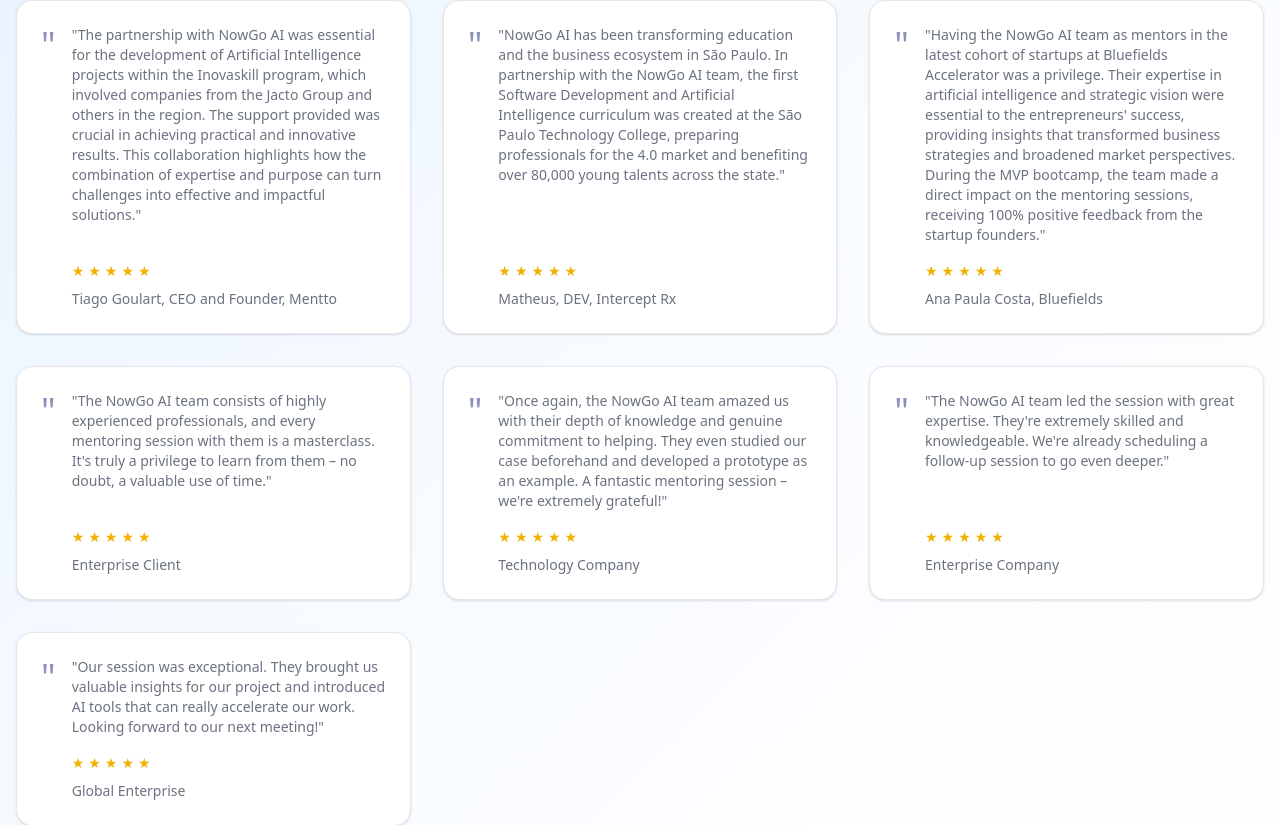
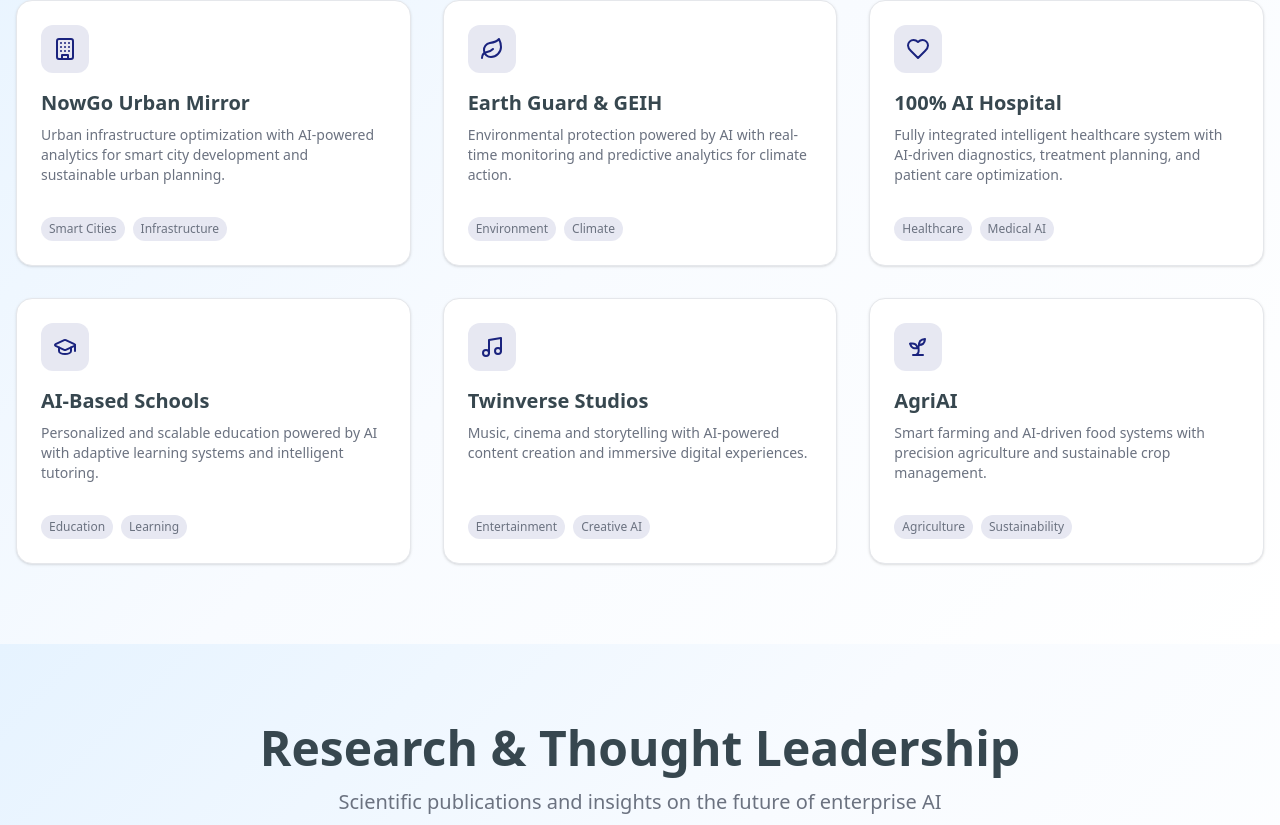
Before and after one commit to Helioguilhermediassilva/nowgo-ai-website, a React (Vite) app: page / in a window 1280 px wide. Shown: the part 1798-2623 px from the top of the page. Built offline with nearby package versions, Linux system fonts and the light colour scheme.

Commit message:
Restaurar projetos da seção Innovation Projects - NowGo Urban Mirror, Earth Guard & GEIH, 100% AI Hospital, AI-Based Schools, Twinverse Studios, AgriAI

```diff
--- a/src/App.jsx
+++ b/src/App.jsx
@@ -6,7 +6,7 @@
 import { Input } from '@/components/ui/input.jsx'
 import { Textarea } from '@/components/ui/textarea.jsx'
 import { Label } from '@/components/ui/label.jsx'
-import { Globe, Zap, Building, Users, Award, ArrowRight, Download, Mail, Phone, MapPin, ExternalLink, FileText, CheckCircle, X } from 'lucide-react'
+import { Globe, Zap, Building, Users, Award, ArrowRight, Download, Mail, Phone, MapPin, ExternalLink, FileText, CheckCircle, X, Leaf, Heart, GraduationCap, Music, Sprout } from 'lucide-react'
 import './App.css'
 
 function App() {
@@ -925,98 +925,81 @@
           </div>
 
           <div className="grid grid-cols-1 md:grid-cols-2 lg:grid-cols-3 gap-8">
-            {/* Tiago Goulart - Primeiro */}
             <Card className="p-6 hover:shadow-lg transition-shadow h-full">
               <CardContent className="p-0 h-full flex flex-col">
-                <div className="flex items-start gap-4 h-full">
-                  <div className="text-4xl text-primary opacity-50">"</div>
-                  <div className="flex flex-col h-full">
-                    <p className="text-sm text-muted-foreground mb-4 flex-grow">
-                      "The partnership with NowGo AI was essential for the development of Artificial Intelligence projects within the
-                      Inovaskill program, which involved companies from the Jacto Group and others in the region. The support provided
-                      was crucial in achieving practical and innovative results. This collaboration highlights how the combination of
-                      expertise and purpose can turn challenges into effective and impactful solutions."
-                    </p>
+                <div className="mb-4">
+                  <div className="w-12 h-12 bg-primary/10 rounded-lg flex items-center justify-center mb-4">
+                    <Building className="h-6 w-6 text-primary" />
+                  </div>
+                  <h3 className="text-xl font-semibold mb-2">NowGo Urban Mirror</h3>
+                  <p className="text-sm text-muted-foreground mb-4">
+                    Urban infrastructure optimization with AI-powered analytics for smart city development and sustainable urban planning.
+                  </p>
+                </div>
                 <div className="mt-auto">
-                      <div className="flex items-center gap-1 text-yellow-500">
-                        {[...Array(5)].map((_, i) => (
-                          <span key={i} className="text-sm">★</span>
-                        ))}
-                      </div>
-                      <p className="text-sm text-muted-foreground mt-2">Tiago Goulart, CEO and Founder, Mentto</p>
-                    </div>
+                  <div className="flex items-center gap-2 text-sm text-muted-foreground">
+                    <span className="px-2 py-1 bg-primary/10 rounded-full text-xs">Smart Cities</span>
+                    <span className="px-2 py-1 bg-primary/10 rounded-full text-xs">Infrastructure</span>
                   </div>
                 </div>
               </CardContent>
             </Card>
 
-            {/* Matheus - Segundo */}
             <Card className="p-6 hover:shadow-lg transition-shadow h-full">
               <CardContent className="p-0 h-full flex flex-col">
-                <div className="flex items-start gap-4 h-full">
-                  <div className="text-4xl text-primary opacity-50">"</div>
-                  <div className="flex flex-col h-full">
-                    <p className="text-sm text-muted-foreground mb-4 flex-grow">
-                      "NowGo AI has been transforming education and the business ecosystem in São Paulo. In partnership with the NowGo AI team,
-                      the first Software Development and Artificial Intelligence curriculum was created at the São Paulo Technology College,
-                      preparing professionals for the 4.0 market and benefiting over 80,000 young talents across the state."
-                    </p>
+                <div className="mb-4">
+                  <div className="w-12 h-12 bg-primary/10 rounded-lg flex items-center justify-center mb-4">
+                    <Leaf className="h-6 w-6 text-primary" />
+                  </div>
+                  <h3 className="text-xl font-semibold mb-2">Earth Guard & GEIH</h3>
+                  <p className="text-sm text-muted-foreground mb-4">
+                    Environmental protection powered by AI with real-time monitoring and predictive analytics for climate action.
+                  </p>
+                </div>
                 <div className="mt-auto">
-                      <div className="flex items-center gap-1 text-yellow-500">
-                        {[...Array(5)].map((_, i) => (
-                          <span key={i} className="text-sm">★</span>
-                        ))}
-                      </div>
-                      <p className="text-sm text-muted-foreground mt-2">Matheus, DEV, Intercept Rx</p>
-                    </div>
+                  <div className="flex items-center gap-2 text-sm text-muted-foreground">
+                    <span className="px-2 py-1 bg-primary/10 rounded-full text-xs">Environment</span>
+                    <span className="px-2 py-1 bg-primary/10 rounded-full text-xs">Climate</span>
                   </div>
                 </div>
               </CardContent>
             </Card>
 
-            {/* Ana Paula Costa - Terceiro */}
             <Card className="p-6 hover:shadow-lg transition-shadow h-full">
               <CardContent className="p-0 h-full flex flex-col">
-                <div className="flex items-start gap-4 h-full">
-                  <div className="text-4xl text-primary opacity-50">"</div>
-                  <div className="flex flex-col h-full">
-                    <p className="text-sm text-muted-foreground mb-4 flex-grow">
-                      "Having the NowGo AI team as mentors in the latest cohort of startups at Bluefields Accelerator was a privilege.
-                      Their expertise in artificial intelligence and strategic vision were essential to the entrepreneurs' success, providing
-                      insights that transformed business strategies and broadened market perspectives. During the MVP bootcamp, the team made
-                      a direct impact on the mentoring sessions, receiving 100% positive feedback from the startup founders."
-                    </p>
+                <div className="mb-4">
+                  <div className="w-12 h-12 bg-primary/10 rounded-lg flex items-center justify-center mb-4">
+                    <Heart className="h-6 w-6 text-primary" />
+                  </div>
+                  <h3 className="text-xl font-semibold mb-2">100% AI Hospital</h3>
+                  <p className="text-sm text-muted-foreground mb-4">
+                    Fully integrated intelligent healthcare system with AI-driven diagnostics, treatment planning, and patient care optimization.
+                  </p>
+                </div>
                 <div className="mt-auto">
-                      <div className="flex items-center gap-1 text-yellow-500">
-                        {[...Array(5)].map((_, i) => (
-                          <span key={i} className="text-sm">★</span>
-                        ))}
-                      </div>
-                      <p className="text-sm text-muted-foreground mt-2">Ana Paula Costa, Bluefields</p>
-                    </div>
+                  <div className="flex items-center gap-2 text-sm text-muted-foreground">
+                    <span className="px-2 py-1 bg-primary/10 rounded-full text-xs">Healthcare</span>
+                    <span className="px-2 py-1 bg-primary/10 rounded-full text-xs">Medical AI</span>
                   </div>
                 </div>
               </CardContent>
             </Card>
 
-            {/* Demais depoimentos */}
             <Card className="p-6 hover:shadow-lg transition-shadow h-full">
               <CardContent className="p-0 h-full flex flex-col">
-                <div className="flex items-start gap-4 h-full">
-                  <div className="text-4xl text-primary opacity-50">"</div>
-                  <div className="flex flex-col h-full">
-                    <p className="text-sm text-muted-foreground mb-4 flex-grow">
-                      "The NowGo AI team consists of highly experienced professionals, and every mentoring session with them is a masterclass.
-                      It's truly a privilege to learn from them – no doubt, a valuable use of time."
-                    </p>
+                <div className="mb-4">
+                  <div className="w-12 h-12 bg-primary/10 rounded-lg flex items-center justify-center mb-4">
+                    <GraduationCap className="h-6 w-6 text-primary" />
+                  </div>
+                  <h3 className="text-xl font-semibold mb-2">AI-Based Schools</h3>
+                  <p className="text-sm text-muted-foreground mb-4">
+                    Personalized and scalable education powered by AI with adaptive learning systems and intelligent tutoring.
+                  </p>
+                </div>
                 <div className="mt-auto">
-                      <div className="flex items-center gap-1 text-yellow-500">
-                        {[...Array(5)].map((_, i) => (
-                          <span key={i} className="text-sm">★</span>
-                        ))}
-                      </div>
-                      <p className="text-sm text-muted-foreground mt-2">Enterprise Client</p>
-                    </div>
+                  <div className="flex items-center gap-2 text-sm text-muted-foreground">
+                    <span className="px-2 py-1 bg-primary/10 rounded-full text-xs">Education</span>
+                    <span className="px-2 py-1 bg-primary/10 rounded-full text-xs">Learning</span>
                   </div>
                 </div>
               </CardContent>
@@ -1024,21 +1007,19 @@
 
             <Card className="p-6 hover:shadow-lg transition-shadow h-full">
               <CardContent className="p-0 h-full flex flex-col">
-                <div className="flex items-start gap-4 h-full">
-                  <div className="text-4xl text-primary opacity-50">"</div>
-                  <div className="flex flex-col h-full">
-                    <p className="text-sm text-muted-foreground mb-4 flex-grow">
-                      "Once again, the NowGo AI team amazed us with their depth of knowledge and genuine commitment to helping.
-                      They even studied our case beforehand and developed a prototype as an example. A fantastic mentoring session – we're extremely grateful!"
-                    </p>
+                <div className="mb-4">
+                  <div className="w-12 h-12 bg-primary/10 rounded-lg flex items-center justify-center mb-4">
+                    <Music className="h-6 w-6 text-primary" />
+                  </div>
+                  <h3 className="text-xl font-semibold mb-2">Twinverse Studios</h3>
+                  <p className="text-sm text-muted-foreground mb-4">
+                    Music, cinema and storytelling with AI-powered content creation and immersive digital experiences.
+                  </p>
+                </div>
                 <div className="mt-auto">
-                      <div className="flex items-center gap-1 text-yellow-500">
-                        {[...Array(5)].map((_, i) => (
-                          <span key={i} className="text-sm">★</span>
-                        ))}
-                      </div>
-                      <p className="text-sm text-muted-foreground mt-2">Technology Company</p>
-                    </div>
+                  <div className="flex items-center gap-2 text-sm text-muted-foreground">
+                    <span className="px-2 py-1 bg-primary/10 rounded-full text-xs">Entertainment</span>
+                    <span className="px-2 py-1 bg-primary/10 rounded-full text-xs">Creative AI</span>
                   </div>
                 </div>
               </CardContent>
@@ -1046,43 +1027,19 @@
 
             <Card className="p-6 hover:shadow-lg transition-shadow h-full">
               <CardContent className="p-0 h-full flex flex-col">
-                <div className="flex items-start gap-4 h-full">
-                  <div className="text-4xl text-primary opacity-50">"</div>
-                  <div className="flex flex-col h-full">
-                    <p className="text-sm text-muted-foreground mb-4 flex-grow">
-                      "The NowGo AI team led the session with great expertise. They're extremely skilled and knowledgeable.
-                      We're already scheduling a follow-up session to go even deeper."
-                    </p>
+                <div className="mb-4">
+                  <div className="w-12 h-12 bg-primary/10 rounded-lg flex items-center justify-center mb-4">
+                    <Sprout className="h-6 w-6 text-primary" />
+                  </div>
+                  <h3 className="text-xl font-semibold mb-2">AgriAI</h3>
+                  <p className="text-sm text-muted-foreground mb-4">
+                    Smart farming and AI-driven food systems with precision agriculture and sustainable crop management.
+                  </p>
+                </div>
                 <div className="mt-auto">
-                      <div className="flex items-center gap-1 text-yellow-500">
-                        {[...Array(5)].map((_, i) => (
-                          <span key={i} className="text-sm">★</span>
-                        ))}
-                      </div>
-                      <p className="text-sm text-muted-foreground mt-2">Enterprise Company</p>
-                    </div>
-                  </div>
-                </div>
-              </CardContent>
-            </Card>
-
-            <Card className="p-6 hover:shadow-lg transition-shadow h-full">
-              <CardContent className="p-0 h-full flex flex-col">
-                <div className="flex items-start gap-4 h-full">
-                  <div className="text-4xl text-primary opacity-50">"</div>
-                  <div className="flex flex-col h-full">
-                    <p className="text-sm text-muted-foreground mb-4 flex-grow">
-                      "Our session was exceptional. They brought us valuable insights for our project and introduced AI tools
-                      that can really accelerate our work. Looking forward to our next meeting!"
-                    </p>
-                    <div className="mt-auto">
-                      <div className="flex items-center gap-1 text-yellow-500">
-                        {[...Array(5)].map((_, i) => (
-                          <span key={i} className="text-sm">★</span>
-                        ))}
-                      </div>
-                      <p className="text-sm text-muted-foreground mt-2">Global Enterprise</p>
-                    </div>
+                  <div className="flex items-center gap-2 text-sm text-muted-foreground">
+                    <span className="px-2 py-1 bg-primary/10 rounded-full text-xs">Agriculture</span>
+                    <span className="px-2 py-1 bg-primary/10 rounded-full text-xs">Sustainability</span>
                   </div>
                 </div>
               </CardContent>
```
Also changed, not shown: 1 other file (tests, documents, lock files or other folders). Lines whose indentation alone changed are shown as unchanged.
